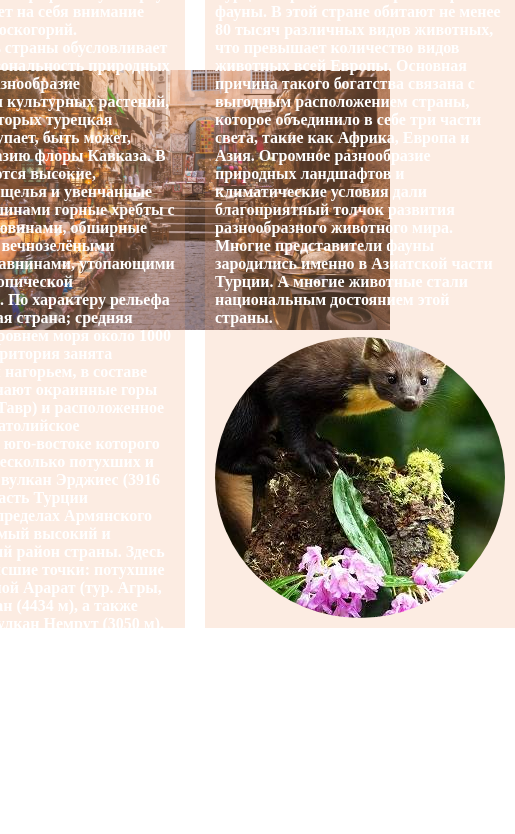
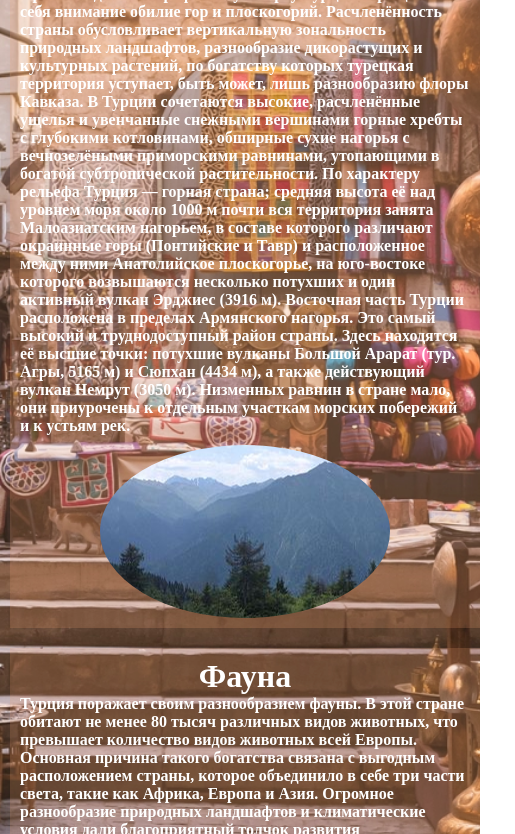
Before and after one commit to JumabekovaKeremet/turkish, a plain HTML site: page futeres/geography.html in a window 390 px wide. Shown: the part 238-1072 px from the top of the page, 515 px wide, since content can reach past the window. Before the commit the page ends 925 px from the top, so only its background shows below. Drawn offline with Linux system fonts and the light colour scheme.

Commit message:
added adaptation

```diff
--- a/futeres/culture.css
+++ b/futeres/culture.css
@@ -129,3 +129,25 @@ nav ul li a:hover{
     height: 300px;
     border-radius: 100%;
 }
+@media all and (max-width:900px){
+    body{
+            background-position: center;
+            background-size: cover;
+    }
+    .main{
+        display: flex;
+        flex-direction: column;
+    }
+    .information{
+        max-width: 450px;
+        }
+        .information-2{
+            max-width: 450px;
+            }
+            .information-3{
+                max-width: 450px;
+                }
+                .information-4{
+                    max-width: 450px;
+                    }
+ }
--- a/futeres/geography.css
+++ b/futeres/geography.css
@@ -87,3 +87,19 @@ nav ul li a:hover{
     height: 300px;
     border-radius: 100%;
 }
+@media all and (max-width:900px){
+    body{
+            background-position: center;
+            background-size: cover;
+    }
+    .main{
+        display: flex;
+        flex-direction: column;
+    }
+    .information{
+        max-width: 450px;
+        }
+        .information-2{
+            max-width: 450px;
+            }
+ }
--- a/futeres/information.css
+++ b/futeres/information.css
@@ -152,3 +152,13 @@ nav ul li a:hover{
     width: 450px;
     height: 400px;
 }
+@media all and (max-width:900px){
+   .main{
+       display: flex;
+       flex-direction: column;
+   }
+   .main-2{
+    display: flex;
+    flex-direction: column;
+}
+}
--- a/styles.css
+++ b/styles.css
@@ -200,3 +200,58 @@ text-decoration: none;
             .information-9 button:hover{
                 background-color: rgba(255, 255, 255, 0.5);
             }
+@media all and (max-width:600px){
+    .header{
+        background-size: cover;
+    }
+  .information-1 p{
+      max-width: 400px;
+  }
+  .history{
+    background-position: center;
+    background-size: cover;
+    height: 1100px;
+    padding-bottom: 500px;
+}
+.table{
+    display: flex;
+    flex-direction: column;
+    padding-left: 0;
+}
+.information-2{
+max-width: 450px;
+}
+.information-3{
+    max-width: 450px;
+    }
+    .information-4{
+        max-width: 450px;
+        }
+        .climate{
+            background-position: center;
+            background-size: cover;
+            height: 800px;
+        }
+        .information-5 p{
+            max-width: 400px;
+        }
+        .features{
+            background-position: center;
+            background-size: cover;
+            height: 1400px;
+        }
+        .table-2{
+            display: flex;
+            flex-direction: column;
+            padding-left: 0;
+        }
+        .information-7{
+            max-width: 450px;
+            }
+            .information-8{
+                max-width: 450px;
+                }
+                .information-9{
+                    max-width: 450px;
+                    }
+}
```
